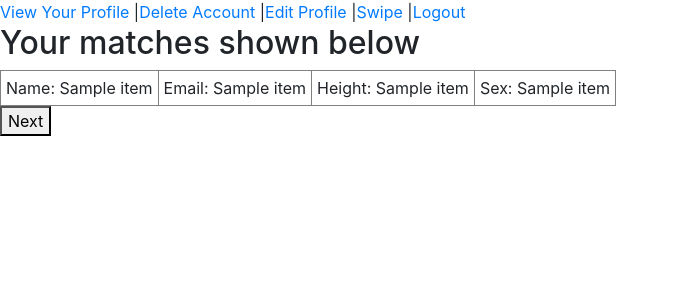
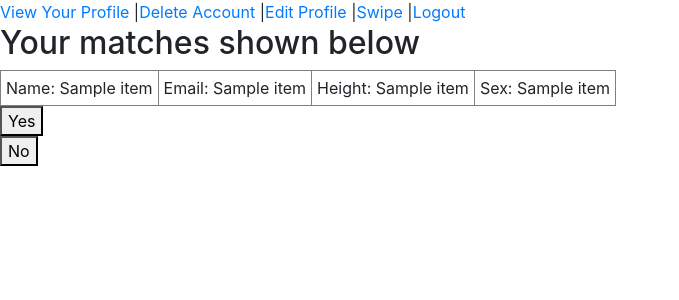
Before and after one commit to jiaminzx/CS-411-Project, a Flask app: template templates/possibleMatch.html in a window 1280 px wide. Shown: the top 300 px of the page, without its empty margins (0-679 px from the left). Run offline with Flask 2, Linux system fonts and the light colour scheme; the template is opened without the code that fills it: most values are stand-ins (such as "Sample title", 1, 10 or a date in 2020); some libraries are stand-ins or nearby versions.

Commit message:
added no button

```diff
--- a/templates/possibleMatch.html
+++ b/templates/possibleMatch.html
@@ -49,7 +49,11 @@
            </table>
 
            <form action="/swipe" method="get">
-             <button name="next" type="submit" value=1> Next </button>
+             <button name="next-yes" type="submit" value="yes"> Yes </button>
+           </form>
+
+           <form action="/swipe" method="get">
+             <button name="next-no" type="submit" value="no"> No </button>
            </form>
 
    </body>
```
